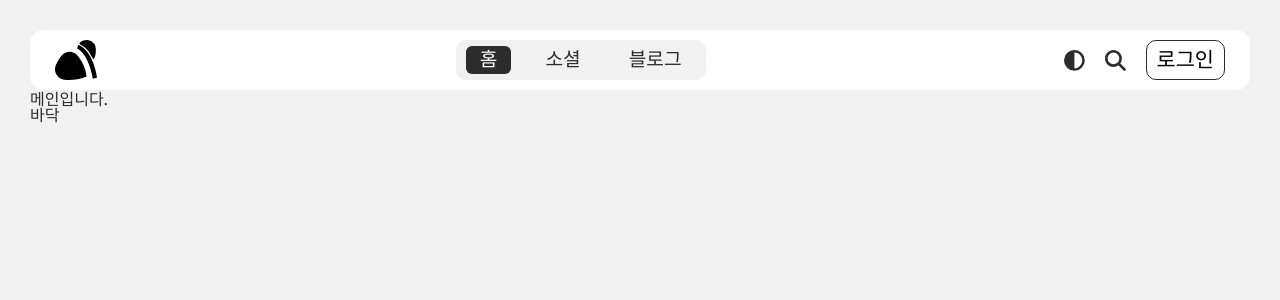
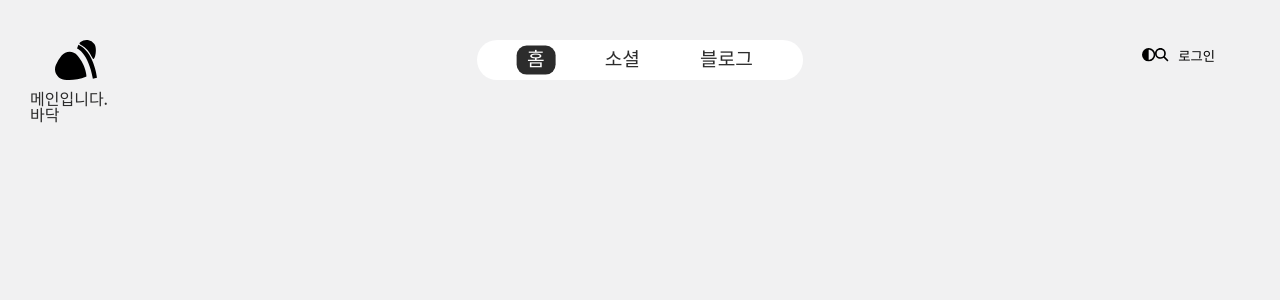
Before and after one commit to Pmp4/ops-project, a React (Create React App) app in the folder front-office/ops/: page / in a window 1280 px wide. Shown: the top 300 px of the page. Built offline with nearby package versions, Linux system fonts and the light colour scheme.

Commit message:
REACT scss 부분 리팩토링 중 - 어떠한 공통부분을 정의하여 클래스화 할 지 정해야함 - 현재 HEADER 디자인 변경중

```diff
--- a/front-office/ops/public/index.html
+++ b/front-office/ops/public/index.html
@@ -1,5 +1,5 @@
 <!DOCTYPE html>
-<html lang="en">
+<html lang="ko">
   <head>
     <meta charset="utf-8" />
     <link rel="icon" href="%PUBLIC_URL%/favicon.ico" />
--- a/front-office/ops/src/App.js
+++ b/front-office/ops/src/App.js
@@ -7,9 +7,14 @@ import { Provider } from 'react-redux';
 import rootReducer from 'reducer/rootReducer';
 import Modal from 'components/modal/Modal';
 import { createStore } from 'redux';
+import { useEffect } from 'react';
 
 function App() {
     const store = createStore(rootReducer);
+
+    useEffect(() => {
+        console.log("debug");
+    }, []);
 
     return (
         <div id="wrap" className="App">
--- a/front-office/ops/src/components/layout/Header.js
+++ b/front-office/ops/src/components/layout/Header.js
@@ -13,16 +13,17 @@ const Header = () => {
     }, [location]);
 
     return (
-        <div id="header" className="box-lg">
-            <div className="header-wrap flex-wrap">
+        <div id="header">
+            <div className="header-wrap clearfix">
                 <div className="logo">
                     <Link to="/">
                         <img src={Logo} alt="logo" />
                     </Link>
                 </div>
                 <div className="menu md-font">
-                    <ul className="flex-wrap box-md">
+                    <ul className="flex-wrap">
                         <li className={location.pathname === "/" ? "on" : ""}>
+                            <div className='on-action'></div>
                             <Link to="/">
                                 {/* <FontAwesomeIcon icon={faHouse} /> */}홈
                             </Link>
@@ -34,6 +35,7 @@ const Header = () => {
                                     : ""
                             }
                         >
+                            <div className='on-action'></div>
                             <Link to="/social">
                                 {/* <FontAwesomeIcon icon={faHouse} /> */}
                                 소셜
@@ -46,6 +48,7 @@ const Header = () => {
                                     : ""
                             }
                         >
+                            <div className='on-action'></div>
                             <Link to="/blog">
                                 {/* <FontAwesomeIcon icon={faHouse} /> */}
                                 블로그
--- a/front-office/ops/src/scss/app.scss
+++ b/front-office/ops/src/scss/app.scss
@@ -80,7 +80,6 @@ input[type='number']::-webkit-outer-spin-button {
 	-moz-appearance: none;
 	appearance: none;
 }
-
 // CSS Reset
 
 
--- /dev/null
+++ b/front-office/ops/src/scss/common/common.scss
@@ -0,0 +1,24 @@
+.clearfix:before, .clearfix:after {
+    display: block;
+    content: '';
+    line-height: 0;
+}
+
+.clearfix:after {
+    clear:both;
+}
+
+
+
+
+.btn-l{
+
+}
+
+.btn-m {
+
+}
+
+.btn-s {
+
+}
--- a/front-office/ops/src/scss/common/header.scss
+++ b/front-office/ops/src/scss/common/header.scss
@@ -3,6 +3,102 @@
 
 & {
     height: 60px;
+    width: 100%;
+    box-sizing: border-box;
+
+    .header-wrap {
+        height: 100%;
+        padding: 10px 25px;
+        box-sizing: border-box;
+        position: relative;
+
+        .logo {
+            height: 100%;
+            float: left;
+
+            img {
+                height: 100%;
+                width: auto;
+            }
+        }
+
+        .func {
+            float: right;
+        }
+
+        .menu {
+            position: absolute;
+            border-radius: 20px;
+            height: 40px;
+            padding: 0 20px;
+            left: 50%;
+            top: 50%;
+            transform: translate(-50%, -50%);
+            background-color: #fff;
+            overflow: hidden;
+
+            ul {
+                height: 100%;
+                align-items: center;
+                li {
+                    position: relative;
+                    top: -1px;
+                    padding: 0 30px;
+
+                    a {
+                        z-index: 1;
+                    }
+                    .on-action {
+                        /*width: 100%;
+                        &::before {
+                            content: "";
+                            display: block;
+                            padding-bottom: 100%;
+                        }
+
+                        border-radius: 100%;
+                        background-color: $black-color;
+                        position: absolute;
+                        top: 50%;
+                        left: 50%;
+                        transform: translate(-50%, -50%);*/
+                        width: 50%;
+                        height: 150%;
+                        background-color: $black-color;
+                        position: absolute;
+                        top: calc(50% + 1px);
+                        border-radius: 10px;
+                        left: 50%;
+                        transform: translate(-50%, -50%);
+
+
+                        z-index: -1;
+
+                        display: none;
+                    }
+
+
+                    &.on {
+                        a {color: $white-color;}
+                        .on-action {display: block;}
+                    }
+                }
+            }
+        }
+    }
+
+
+
+
+
+
+
+
+
+
+
+
+    /*height: 60px;
     box-sizing: border-box;
     background: $white-color;
     z-index: $header-index;
@@ -88,5 +184,5 @@
                 }
             }
         }
-    }
+    }*/
 }
```
Also changed, not shown: 1 other file (tests, documents, lock files or other folders).
